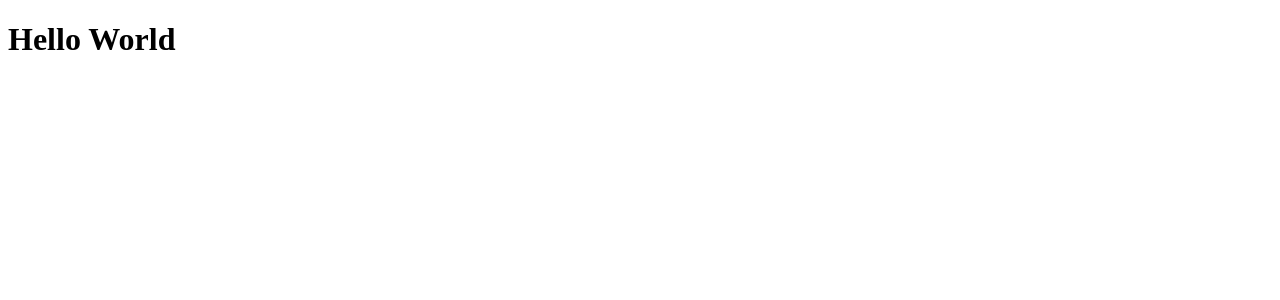
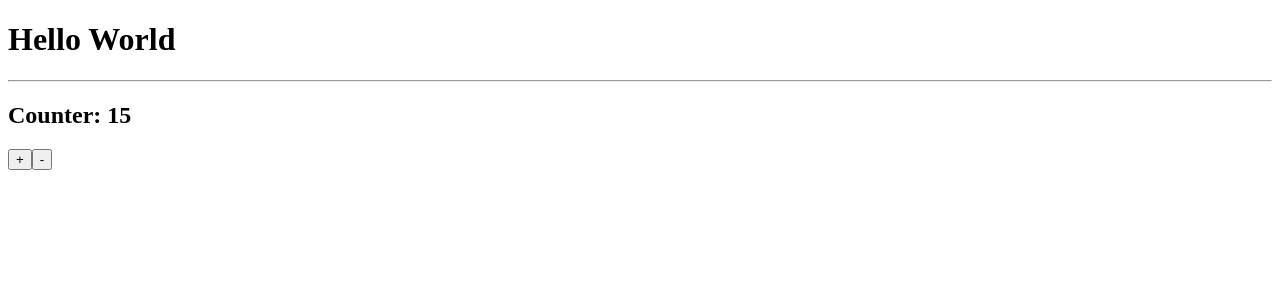
Before and after one commit to Foxlancerr/vite-react, a React (Vite) app in the folder vite-react/: page / in a window 1280 px wide. Shown: the top 300 px of the page. Built offline with nearby package versions, Linux system fonts and the light colour scheme.

Commit message:
Counter is added

```diff
--- a/vite-react/src/App.jsx
+++ b/vite-react/src/App.jsx
@@ -1,14 +1,16 @@
+import Counter from "./Counter";
 function App() {
+
   return (
     <>
       <h1>Hello World</h1>
+      <hr />
+      <Counter></Counter>
     </>
   );
 }
 
 export default App;
-
-
 
 /**
  * Inline Sub componets
--- /dev/null
+++ b/vite-react/src/Counter.jsx
@@ -0,0 +1,27 @@
+import {useState} from "react"
+
+function Counter() {
+  //   let counter = 15;
+
+  let [counter, setCounter] = useState(15);
+  const increment = () => {
+    setCounter((counter = counter + 1));
+    // counter += 1;
+    console.log(counter);
+  };
+  const decrement = () => {
+    setCounter((counter = counter - 1));
+    // counter -= 1;
+    console.log(counter);
+  };
+  console.log(counter)
+  return (
+    <>
+      <h2>Counter: {counter}</h2>
+      <button onClick={increment}>+</button>
+      <button onClick={decrement}>-</button>
+    </>
+  );
+}
+
+export default Counter;
```
